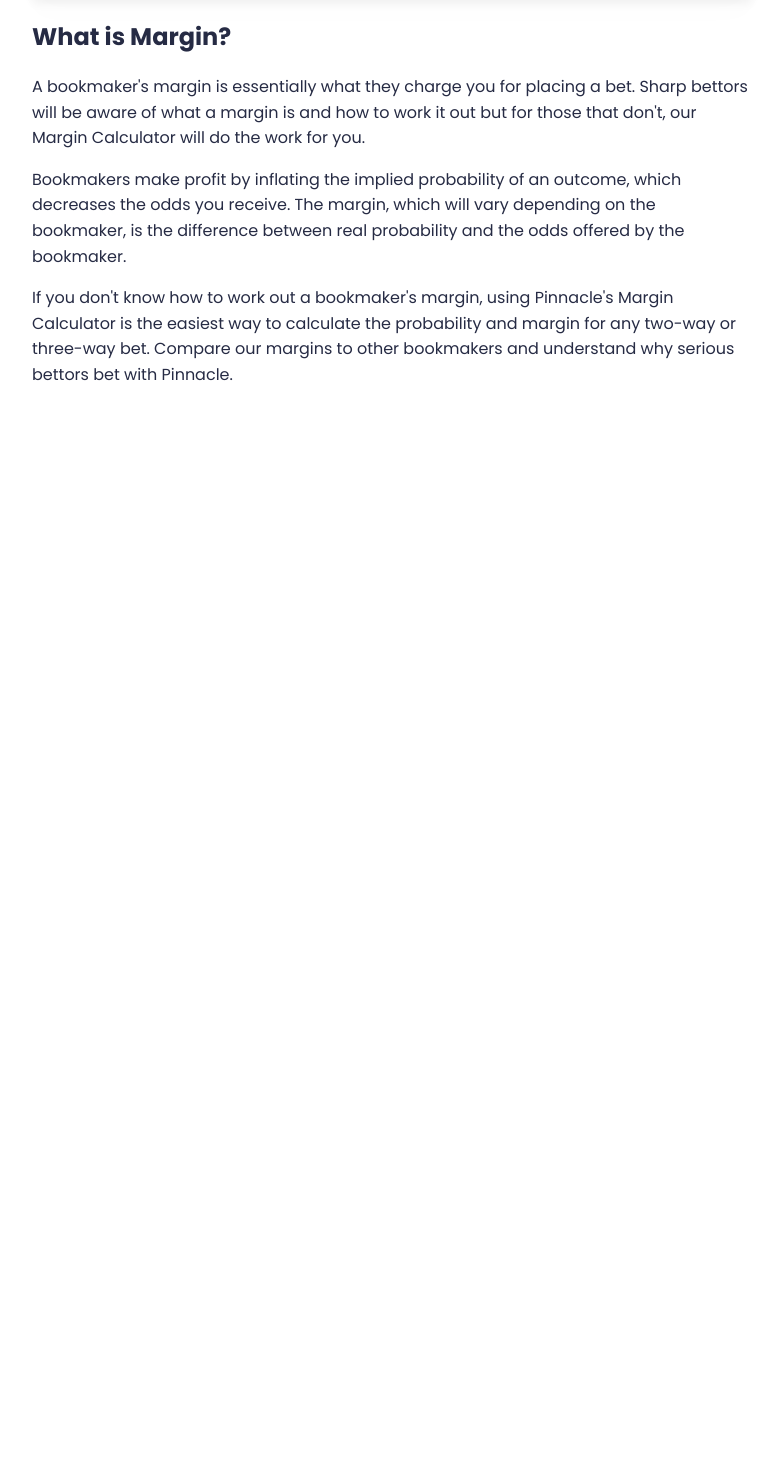
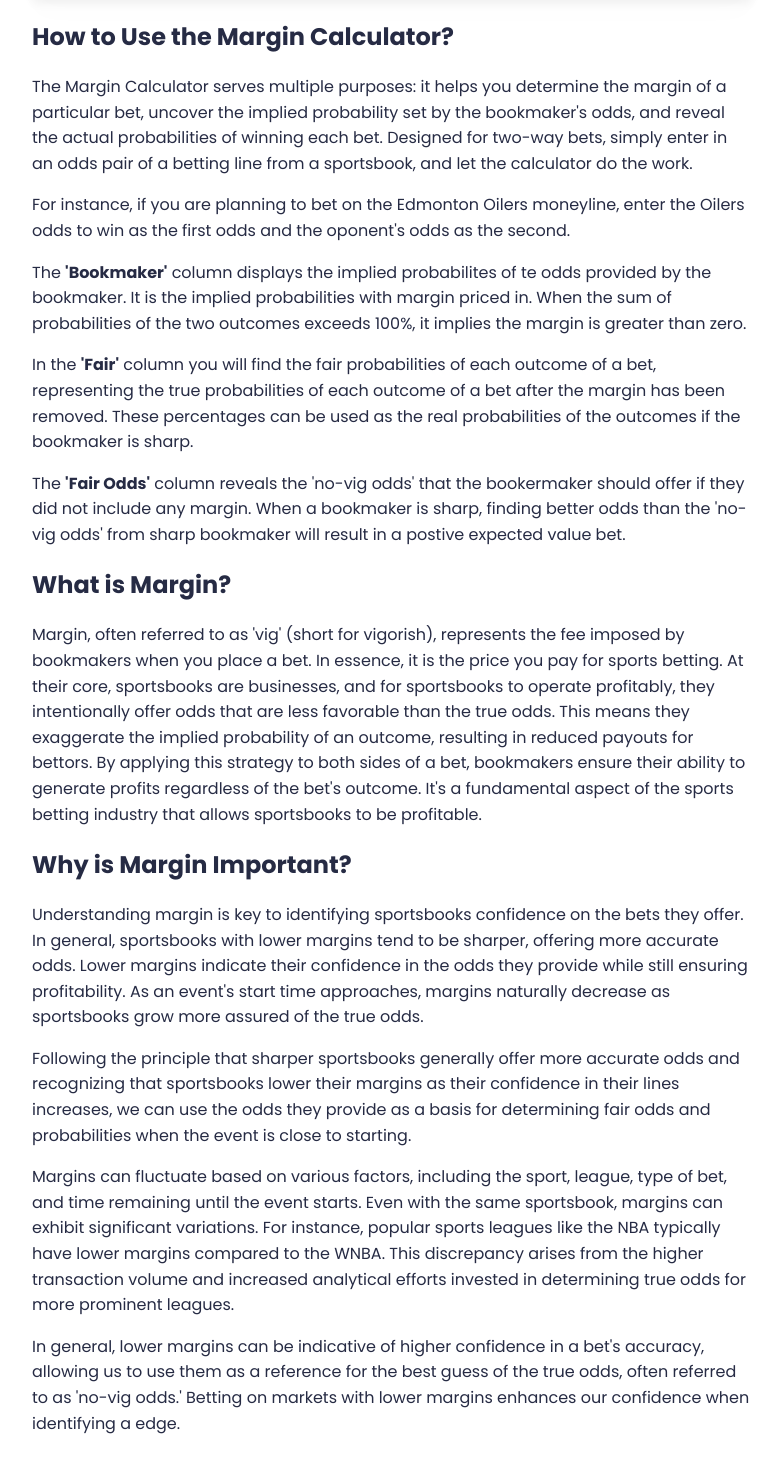
Before and after one commit to ale2cs/Sports-Betting-Web-Scraper, a Next.js app in the folder oddsea/: page /betting-calculators/margin in a window 1280 px wide. Shown: the part 587-2055 px from the top of the page, without its empty margins (248-1028 px from the left). Before the commit the page ends 1007 px from the top, so only its background shows below. Built offline with nearby package versions, Linux system fonts and the light colour scheme.

Commit message:
Updated Margin Calculator text

```diff
--- a/oddsea/app/betting-calculators/margin/page.js
+++ b/oddsea/app/betting-calculators/margin/page.js
@@ -48,10 +48,10 @@
     let odds2 = inputs.odds2;
 
     if (validInput(odds1)) {
-        odds1 = convertOdds(convertType, odds1);
+      odds1 = convertOdds(convertType, odds1);
     }
     if (validInput(odds2)) {
-        odds2 = convertOdds(convertType, odds2);
+      odds2 = convertOdds(convertType, odds2);
     }
     setInputs({
       ...inputs,
@@ -118,8 +118,8 @@
       <header className={calcStyles["calc-head"]}>
         <h1 className={calcStyles["calc-header"]}>Margin Calculator</h1>
         <aside>
-          The Margin Calculator will convert odds into probability and tell you
-          how much your bookmaker is charging you.
+          The Margin Calculator will convert odds into probabilities and
+          caclulate the amount a bookmaker is charging for a particular bet.
         </aside>
       </header>
       <main className={calcStyles["main-container"]}>
@@ -249,25 +249,88 @@
           </div>
         </section>
         <section className={calcStyles["calc-footer"]}>
+          <h2>How to Use the Margin Calculator?</h2>
+          <p>
+            The Margin Calculator serves multiple purposes: it helps you
+            determine the margin of a particular bet, uncover the implied
+            probability set by the bookmaker's odds, and reveal the actual
+            probabilities of winning each bet. Designed for two-way bets, simply
+            enter in an odds pair of a betting line from a sportsbook, and let
+            the calculator do the work.{" "}
+          </p>
+          <p>
+            For instance, if you are planning to bet on the Edmonton Oilers
+            moneyline, enter the Oilers odds to win as the first odds and the
+            oponent's odds as the second.{" "}
+          </p>
+          <p>
+            The <strong>'Bookmaker'</strong> column displays the implied
+            probabilites of te odds provided by the bookmaker. It is the implied
+            probabilities with margin priced in. When the sum of probabilities
+            of the two outcomes exceeds 100%, it implies the margin is greater
+            than zero.
+          </p>
+          <p>
+            In the <strong>'Fair'</strong> column you will find the fair
+            probabilities of each outcome of a bet, representing the true
+            probabilities of each outcome of a bet after the margin has been
+            removed. These percentages can be used as the real probabilities of
+            the outcomes if the bookmaker is sharp.
+          </p>
+          <p>
+            The <strong>'Fair Odds'</strong> column reveals the 'no-vig odds'
+            that the bookermaker should offer if they did not include any
+            margin. When a bookmaker is sharp, finding better odds than the
+            'no-vig odds' from sharp bookmaker will result in a postive expected
+            value bet.
+          </p>
           <h2>What is Margin?</h2>
           <p>
-            A bookmaker's margin is essentially what they charge you for placing
-            a bet. Sharp bettors will be aware of what a margin is and how to
-            work it out but for those that don't, our Margin Calculator will do
-            the work for you.
+            Margin, often referred to as 'vig' (short for vigorish), represents
+            the fee imposed by bookmakers when you place a bet. In essence, it
+            is the price you pay for sports betting. At their core, sportsbooks
+            are businesses, and for sportsbooks to operate profitably, they
+            intentionally offer odds that are less favorable than the true odds.
+            This means they exaggerate the implied probability of an outcome,
+            resulting in reduced payouts for bettors. By applying this strategy
+            to both sides of a bet, bookmakers ensure their ability to generate
+            profits regardless of the bet's outcome. It's a fundamental aspect
+            of the sports betting industry that allows sportsbooks to be
+            profitable.
+          </p>
+          <h2>Why is Margin Important?</h2>
+          <p>
+            Understanding margin is key to identifying sportsbooks confidence on
+            the bets they offer. In general, sportsbooks with lower margins tend
+            to be sharper, offering more accurate odds. Lower margins indicate
+            their confidence in the odds they provide while still ensuring
+            profitability. As an event's start time approaches, margins
+            naturally decrease as sportsbooks grow more assured of the true
+            odds.
           </p>
           <p>
-            Bookmakers make profit by inflating the implied probability of an
-            outcome, which decreases the odds you receive. The margin, which
-            will vary depending on the bookmaker, is the difference between real
-            probability and the odds offered by the bookmaker.
+            Following the principle that sharper sportsbooks generally offer
+            more accurate odds and recognizing that sportsbooks lower their
+            margins as their confidence in their lines increases, we can use the
+            odds they provide as a basis for determining fair odds and
+            probabilities when the event is close to starting.
           </p>
           <p>
-            If you don't know how to work out a bookmaker's margin, using
-            Pinnacle's Margin Calculator is the easiest way to calculate the
-            probability and margin for any two-way or three-way bet. Compare our
-            margins to other bookmakers and understand why serious bettors bet
-            with Pinnacle.
+            Margins can fluctuate based on various factors, including the sport,
+            league, type of bet, and time remaining until the event starts. Even
+            with the same sportsbook, margins can exhibit significant
+            variations. For instance, popular sports leagues like the NBA
+            typically have lower margins compared to the WNBA. This discrepancy
+            arises from the higher transaction volume and increased analytical
+            efforts invested in determining true odds for more prominent
+            leagues.
+          </p>
+          <p>
+            In general, lower margins can be indicative of higher confidence in
+            a bet's accuracy, allowing us to use them as a reference for the
+            best guess of the true odds, often referred to as 'no-vig odds.'
+            Betting on markets with lower margins enhances our confidence when
+            identifying a edge.
           </p>
         </section>
       </main>
```
